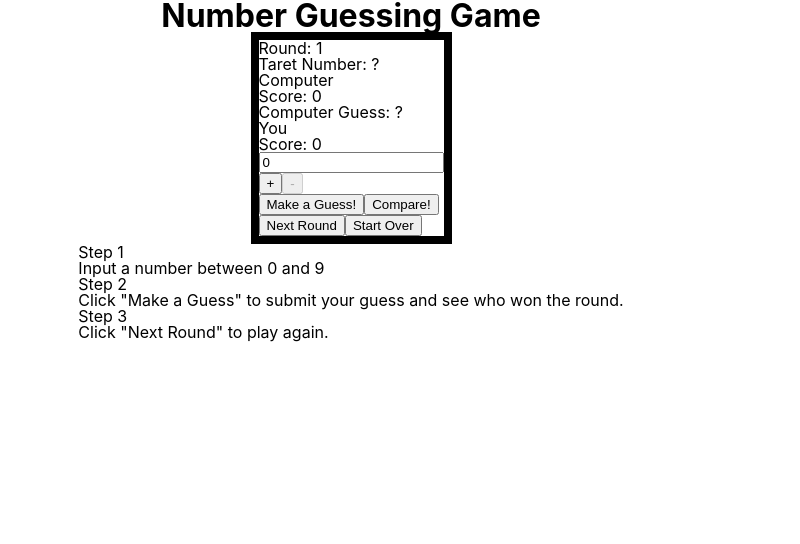
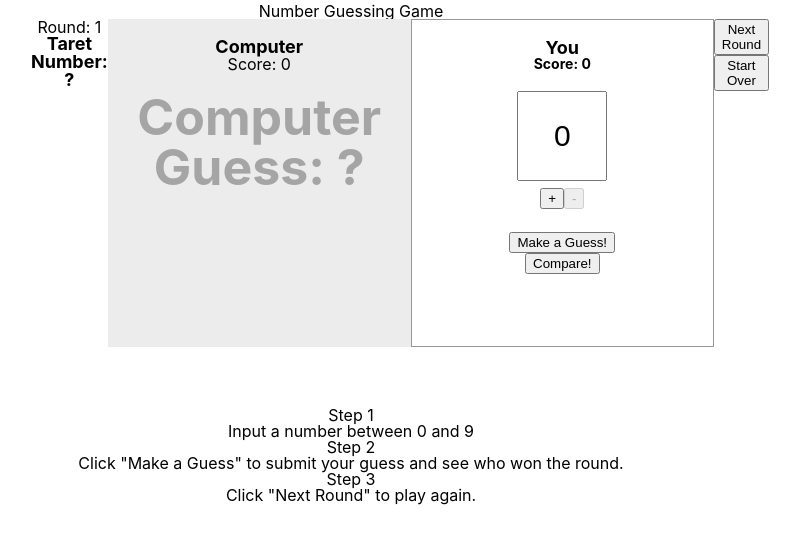
Before and after one commit to manovak24/Number_Guessing_Game, a React (Create React App) app: page / in a window 1280 px wide. Shown: the top 544 px of the page, without its empty margins (289-1089 px from the left). Built offline with nearby package versions, Linux system fonts and the light colour scheme.

Commit message:
adding styling to game.

```diff
--- a/src/App.css
+++ b/src/App.css
@@ -1,11 +1,20 @@
-.game-container {
-    width: 100%;
-    display: flex;
-    flex-direction: column;
-    align-items: center;
+* {
+    box-sizing: border-box;
 }
 
-.game-container h1 {
-    font-size: 2rem;
-    font-weight: 700;
+.body {
+    margin: 0 auto;
+    padding: 3px;
+    background-color: #fff;
 }
+
+.game-container {
+    max-width: 640px;
+    margin: 0 auto;
+    text-align: center;
+}
+
+.game-container header {
+    display: flex;
+    justify-content: center
+}
--- a/src/App.js
+++ b/src/App.js
@@ -6,6 +6,8 @@ class App extends React.Component {
 
   render() {
     return (
+      <div className="body">
+
         <div className="game-container">
           <header>
             <h1>Number Guessing Game</h1>
@@ -27,6 +29,7 @@ class App extends React.Component {
               <p>Click "Next Round" to play again.</p>
             </div>
           </div>
+        </div>
 
       </div>
     )
--- a/src/Components/game.css
+++ b/src/Components/game.css
@@ -1,3 +1,83 @@
+.rounds {
+    display: flex;
+    flex-direction: column;
+    align-items: center;
+    margin-bottom: 30px;
+}
+
+.round-label {
+    font-size: 30px;
+    font-weight: 700;
+    margin-bottom: 0px;
+}
+
+.guess {
+    min-width: 303px;
+    height: 328px;
+    display: flex;
+    flex-direction: column;
+    align-items: center;
+    padding: 19px;
+}
+
 .guessing-area {
-    border: .5rem solid black;
+    display: flex;
+    justify-content: space-around;
+    align-items: flex-start;
+    margin-bottom: 60px;
 }
+
+.guess-title {
+    display: flex;
+    flex-direction: column;
+    align-items: center;
+    justify-content: flex-start;
+    margin-bottom: 20px;
+}
+
+.guess-label {
+    font-size: 18px;
+    font-weight: 700;
+    margin: 0;
+}
+
+.score-label {
+    font-size: 14px;
+    font-weight: 700;
+    margin: 0;
+}
+
+.target-guess {
+    display: flex;
+    flex-direction: column;
+    align-items: center;
+    justify-content: flex-start;
+}
+
+.computer-guess {
+    background-color: #ececec;
+}
+
+#computer-guess {
+    font-size: 50px;
+    font-weight: 700;
+    color: #a5a5a5;
+}
+
+.human-guess {
+    border: 1px solid #979797;
+}
+
+.guess input {
+    height: 90px;
+    width: 90px;
+    font-size: 30px;
+    text-align: center;
+    margin: 0 auto;
+    margin-bottom: 7px;
+}
+
+.number-controls {
+    font-size: 0;
+    margin-bottom: 23px;
+}
```
Lines whose indentation alone changed are shown as unchanged.
